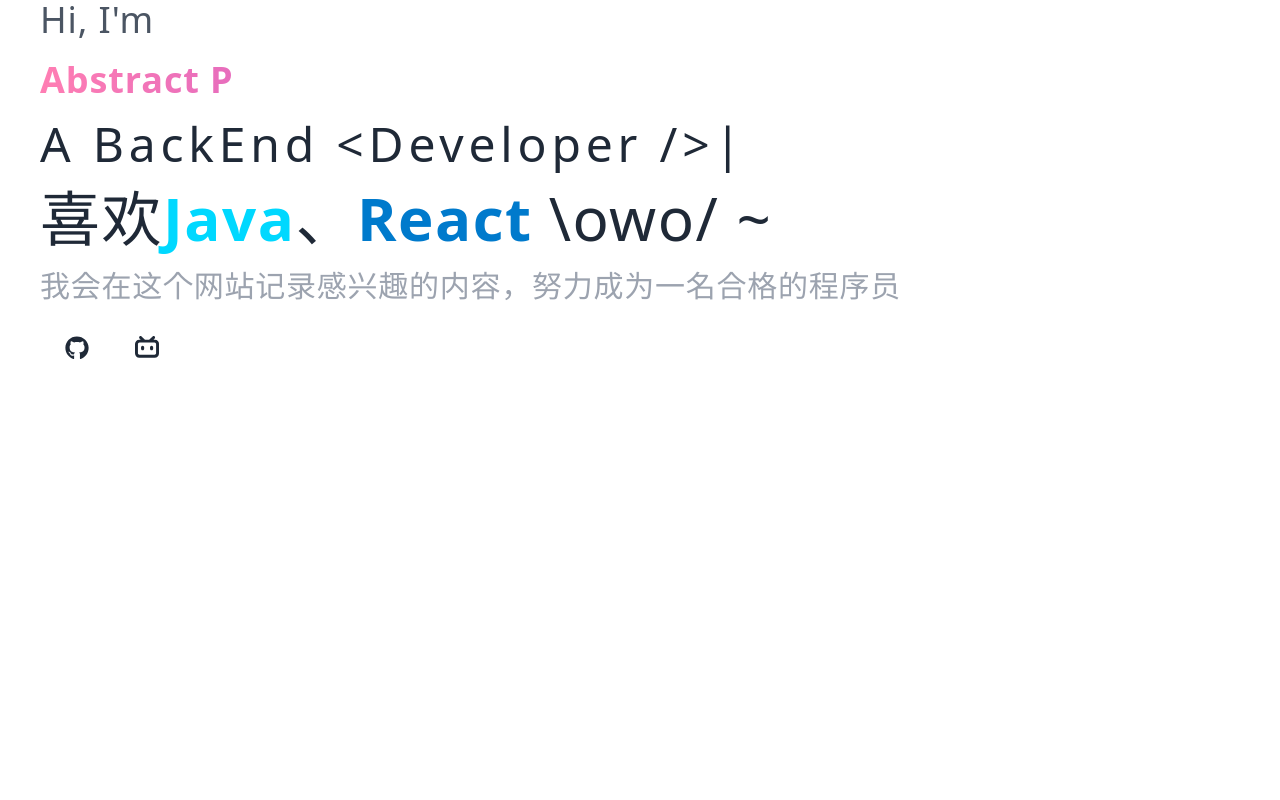
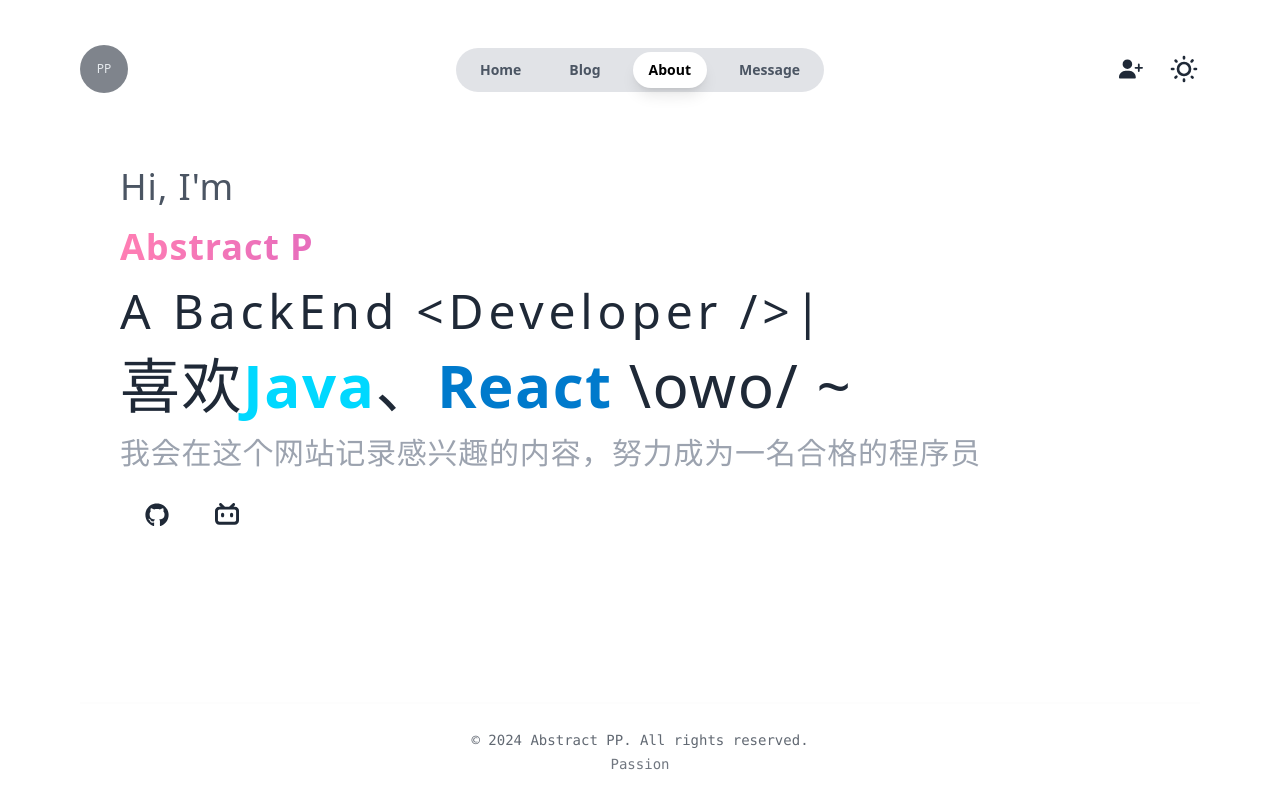
Before and after one commit to Zhiyong0105/PersonWebsite, a React (Vite) app in the folder Frontend/my-react-app/: page /about in a window 1280 px wide. Built offline with nearby package versions, Linux system fonts and the light colour scheme.

Commit message:
完成moblie布局下菜单显示问题

```diff
--- a/Frontend/my-react-app/package.json
+++ b/Frontend/my-react-app/package.json
@@ -16,6 +16,7 @@
     "@uiw/react-md-editor": "^4.0.4",
     "axios": "^1.7.9",
     "class-variance-authority": "^0.7.1",
+    "clsx": "^2.1.1",
     "daisyui": "^4.12.14",
     "framer-motion": "^11.13.1",
     "highlight.js": "^11.11.0",
@@ -34,7 +35,8 @@
     "rehype-slug": "^6.0.0",
     "rehype-toc": "^3.0.2",
     "remark-math": "^6.0.0",
-    "remark-toc": "^9.0.0"
+    "remark-toc": "^9.0.0",
+    "tailwind-merge": "^2.5.5"
   },
   "devDependencies": {
     "@eslint/js": "^9.15.0",
--- a/Frontend/my-react-app/src/App.jsx
+++ b/Frontend/my-react-app/src/App.jsx
@@ -31,7 +31,7 @@
           }
         />
         <Route
-          path="/blog"
+          path="/article"
           element={
             <RootLayout>
               <ListArticle />
@@ -49,7 +49,9 @@
         <Route
           path="/about"
           element={
-             <Home />
+            <RootLayout>
+              <Home />
+            </RootLayout>
           }
         />
         <Route
--- a/Frontend/my-react-app/src/components/ListArticle.jsx
+++ b/Frontend/my-react-app/src/components/ListArticle.jsx
@@ -32,7 +32,7 @@
 <div className="container mx-auto px-4 py-8 justify-center items-center">
   {/* <SearchArticle /> */}
 
-  <h1 className="text-3xl font-bold mb-6 text-black-500 dark:text-white">
+  <h1 className="text-3xl font-bold mb-6 text-black-500 ">
     最新文章
   </h1>
   <div className="grid gap-6 sm:grid-cols-1 md:grid-cols-2 lg:grid-cols-2 justify-center items-cente dark:text-white">
--- a/Frontend/my-react-app/src/components/Login.jsx
+++ b/Frontend/my-react-app/src/components/Login.jsx
@@ -3,6 +3,8 @@
 import SignIn from "./SignIn";
 import Register from "./Register";
 import CustomAlert from "./CustomAlert";
+import { FaUserPlus } from "react-icons/fa6";
+
 export default function FloatingAuthModal({toggleToSwithUserButton}) {
   const [isOpen, setIsOpen] = useState(false); // 控制模态框是否打开
   const [isRegister, setIsRegister] = useState(false); // 当前是否为注册状态
@@ -23,11 +25,13 @@
     <div className="flex   ">
       {/* 打开模态框的按钮 */}
       <button
-        className="btn bg-transparent w-24 flex items-center justify-center space-x-2"
+        className="btn bg-transparent btn-ghost w-18 flex items-center justify-center space-x-2"
         onClick={() => setIsOpen(true)}
       >
         <div className="flex justify-center items-center space-x-2">
-  <span className="text-slate-500 text-sm">Log in</span>
+  {/* <span className="text-slate-500 text-sm">Log in</span> */}
+  <FaUserPlus className="h-6 w-6"/>
+
   {/* <span aria-hidden="true" className="text-slate-500 text-sm">&rarr;</span> */}
         </div>
 
@@ -45,14 +49,14 @@
     >
       {/* 模态框内容 */}
       <motion.div
-            className="relative flex w-[900px] h-[500px] bg-white rounded-lg shadow-lg overflow-hidden"
+        className="relative flex flex-col sm:flex-row w-full max-w-sm sm:max-w-[900px] h-auto sm:h-[500px] bg-white rounded-lg shadow-lg overflow-hidden"
         initial={{ scale: 0.8, opacity: 0 }}
         animate={{ scale: 1, opacity: 1 }}
         exit={{ scale: 0.8, opacity: 0 }}
         transition={{ duration: 0.4, ease: "easeInOut" }}
       >
         {alert.show && (
-              <div className=" absolute top-4 left-1/2 transform -translate-x-1/2 z-50  p-4 ">
+          <div className="absolute top-4 left-1/2 transform -translate-x-1/2 z-50 p-4">
             <CustomAlert
               message={alert.message}
               type={alert.type}
@@ -83,17 +87,15 @@
 
         {/* 左侧动态部分 */}
         <motion.div
-              className={`absolute top-0 left-0 w-1/2 h-full bg-gradient-to-t ${
-                isRegister
-                  ? "from-blue-100 to-blue-300"
-                  : "from-pink-100 to-pink-300"
+          className={`w-full sm:w-1/2 h-[200px] sm:h-full bg-gradient-to-t ${
+            isRegister ? "from-blue-100 to-blue-300" : "from-pink-100 to-pink-300"
           } flex flex-col items-center justify-center`}
           initial={{ x: isRegister ? "100%" : "0%", opacity: 0 }}
           animate={{ x: isRegister ? "100%" : "0%", opacity: 1 }}
           exit={{ x: isRegister ? "100%" : "-100%", opacity: 0 }}
           transition={{ duration: 0.5, ease: "easeInOut" }}
         >
-              <h1 className="text-3xl font-bold text-gray-800 text-center">
+          <h1 className="text-2xl sm:text-3xl font-bold text-gray-800 text-center">
             {!isRegister ? "欢迎回来" : "欢迎"}
           </h1>
           <p className="text-sm text-gray-600 mt-2 text-center">
@@ -103,21 +105,29 @@
 
         {/* 右侧动态表单部分 */}
         <motion.div
-              className="absolute top-0 right-0 w-1/2 h-full bg-white flex flex-col items-center justify-center"
+          className="w-full sm:w-1/2 h-auto sm:h-full bg-gray-50 flex flex-col items-center justify-center p-4"
           initial={{ x: isRegister ? "-100%" : "0%", opacity: 0 }}
           animate={{ x: isRegister ? "-100%" : "0%", opacity: 1 }}
           exit={{ x: isRegister ? "-100%" : "100%", opacity: 0 }}
           transition={{ duration: 1, ease: "easeInOut" }}
           key={isRegister ? "register" : "login"}
         >
-              <h2 className="text-xl font-bold mb-6 text-center">
+          <h2 className="text-lg sm:text-xl font-bold mb-6 text-center">
             {isRegister ? "注册" : "登录"}
           </h2>
-              <div className="w-4/5 flex flex-col items-center">
+          <div className="w-full sm:w-4/5 flex flex-col items-center">
             {isRegister ? (
-                  <Register toggleToLogin={toggleToLogin} setAlert={setAlert} toggleToClose={toggleToClose}/>
+              <Register
+                toggleToLogin={toggleToLogin}
+                setAlert={setAlert}
+                toggleToClose={toggleToClose}
+              />
             ) : (
-                  <SignIn toggleToRegister={toggleToRegister} toggleToSwithUserButton={toggleToSwithUserButton} setAlert={setAlert}/>
+              <SignIn
+                toggleToRegister={toggleToRegister}
+                toggleToSwithUserButton={toggleToSwithUserButton}
+                setAlert={setAlert}
+              />
             )}
           </div>
         </motion.div>
--- /dev/null
+++ b/Frontend/my-react-app/src/components/MobileMenu.jsx
@@ -0,0 +1,118 @@
+import { useState, useEffect } from "react";
+import { useLocation } from "react-router-dom";
+import { ChevronDown } from "lucide-react";
+import { motion, AnimatePresence } from "framer-motion";
+import cn from "./lib/utils";
+
+const navigationItems = [
+  { name: "Home", href: "/home" },
+  { name: "Blog", href: "/blog" },
+  { name: "About", href: "/about" },
+  { name: "Message", href: "/message" },
+];
+
+export default function NavBar() {
+  const location = useLocation(); // 获取当前路径
+  const currentPage = location.pathname.split("/")[1] || "home";
+  const [open, setOpen] = useState(false);
+
+  useEffect(() => {
+    setOpen(false); // 切换路径时关闭菜单
+  }, [location]);
+
+  const getLinkClass = (href) =>
+    cn(
+      "block px-4 py-2 text-sm rounded-md transition-colors duration-150",
+      location.pathname === href
+        ? "font-bold text-primary bg-gray-100"
+        : "text-gray-600 hover:bg-gray-100 hover:text-black"
+    );
+
+  return (
+    <div>
+      {/* Mobile Navigation */}
+      <div className="sm:hidden">
+        <div className="relative">
+          {/* Trigger Button */}
+          <button
+            onClick={() => setOpen((prev) => !prev)}
+            className="flex items-center bg-gray-200 text-gray-800 shadow-md hover:bg-gray-300 rounded-full px-4 py-2"
+            aria-expanded={open}
+          >
+            <span className="pr-1">
+              {currentPage === "home"
+                ? "Home"
+                : currentPage[0].toUpperCase() + currentPage.slice(1)}
+            </span>
+            <ChevronDown size={15} />
+          </button>
+
+          {/* Dropdown Menu with Animation */}
+          <AnimatePresence>
+            {open && (
+              <motion.div
+                className="absolute left-0 w-full mt-2 bg-white shadow-lg rounded-md z-10"
+                initial={{ opacity: 0, y: -10 }}
+                animate={{ opacity: 1, y: 0 }}
+                exit={{ opacity: 0, y: -10 }}
+                transition={{ duration: 0.2 }}
+              >
+                <ul className="flex flex-col py-2">
+                  {navigationItems.map((item) => (
+                    <motion.li
+                      key={item.href}
+                      whileHover={{ scale: 1.02 }}
+                      className="px-4"
+                    >
+                      <a href={item.href} className={getLinkClass(item.href)}>
+                        {item.name}
+                      </a>
+                    </motion.li>
+                  ))}
+                </ul>
+              </motion.div>
+            )}
+          </AnimatePresence>
+        </div>
+      </div>
+
+      {/* Desktop Navigation */}
+      <div className="hidden sm:flex justify-center items-center col-span-2 mt-0.5 h-14">
+        <ul className="flex items-center justify-center bg-gray-100 rounded-full px-2 py-1 space-x-4">
+          {navigationItems.map((item) => (
+            <motion.li
+              key={item.name}
+              className="relative"
+              whileHover={{ scale: 1.05 }}
+            >
+              <a
+                href={item.href}
+                className={cn(
+                  "px-4 py-2 rounded-full font-bold text-sm",
+                  location.pathname === item.href
+                    ? "text-primary bg-gray-200"
+                    : "text-gray-600 hover:text-black hover:bg-gray-100"
+                )}
+              >
+                {item.name}
+              </a>
+              {location.pathname === item.href && (
+                <motion.div
+                  className="absolute inset-0 bg-gray-200 rounded-full"
+                  layoutId="underline"
+                  initial={{ scale: 0.9, opacity: 0 }}
+                  animate={{ scale: 1, opacity: 1 }}
+                  transition={{
+                    type: "spring",
+                    stiffness: 300,
+                    damping: 20,
+                  }}
+                />
+              )}
+            </motion.li>
+          ))}
+        </ul>
+      </div>
+    </div>
+  );
+}
--- a/Frontend/my-react-app/src/components/Navbar.jsx
+++ b/Frontend/my-react-app/src/components/Navbar.jsx
@@ -1,52 +1,88 @@
-import { Link } from "react-router-dom";
+import { Link,useLocation } from "react-router-dom";
 import { motion } from "framer-motion";
+import MobileMenu from "./MobileMenu"
+import { IoIosArrowDown } from "react-icons/io";
 
 const navigationItems = [
   { name: "Home", href: "/home" },
-  { name: "Blog", href: "/blog" },
+  { name: "Blog", href: "/article" },
   { name: "About", href: "/about" },
   { name: "Message", href: "/message" },
 ];
 
-function Navbar({ page }) {
+const Navbar = ({ page }) => {
+const location = useLocation();
+
+const isSelected = (href) => page === href;
+
+const NavItem = ({ item }) => {
+    const selected = isSelected(item.href);
+
     return (
-    <div className="justify-center col-span-2 mt-0.5 sm:flex h-14">
-      <ul className="items-center justify-center bg-[#f2f2f21a] rounded-full sm:flex px-2 py-1">
-        {navigationItems.map((item) => {
-          const isSelected = page === item.href;
-          return (
-            <motion.li key={item.name} className="relative">
-              {isSelected && (
+      <motion.li
+        className="relative flex items-center justify-center"
+        aria-selected={selected}
+        tabIndex={0}
+      >
+        {selected && (
           <>
             <motion.div
-                    className="absolute left-1/4 w-1/2 mx-auto border-t-[3px] rounded-full shadow-[0_20px_100px_8px_#fff]"
-                    layoutId="selected"
-                  ></motion.div>
-                  <motion.div
-                    className="absolute top-0.5 bottom-0.5 w-full bg-[#f2f2f20d] rounded-full"
-                    layoutId="selecteddiv"
+              className="absolute top-0 left-0 w-full h-full bg-white rounded-full shadow-lg"
+              layoutId="selected" // This ensures smooth transitions
+              initial={{ scale: 0.8, opacity: 0.5 }} // 初始状态：缩小且透明
+              animate={{ scale: 1, opacity: 1 }} // 动画结束状态：正常大小和不透明
+              transition={{
+                type: "spring", // 使用弹性动画
+                stiffness: 100, // 刚度，值越大弹性越强
+                damping: 10, // 阻尼，值越小振幅越大
+                mass: 0.5, // 影响弹性速度
+              }}
             ></motion.div>
           </>
         )}
-              <Link to={item.href}>
+        <Link to={item.href} >
           <motion.div
-                  whileHover={{
-                    backgroundColor: "#f2f2f20d",
-                  }}
-                  className={`px-4 py-3 rounded-full ${
-                    ["Home", "Blog", "About"].includes(item.name) ? "tracking-widest" : "tracking-tight"
-                  } font-bold text-sm`}
+            whileHover={{ scale: 1.05, transition: { duration: 0.2 } }}
+            className={`relative px-4 py-2 rounded-full font-bold text-sm ${
+              selected ? "text-black" : "text-gray-600"
+            }`}
           >
             {item.name}
           </motion.div>
         </Link>
       </motion.li>
     );
-        })}
+  };
+
+  return (
+    <div className="flex justify-center items-center col-span-2 mt-0.5  sm:flex h-14">
+      <ul className=" items-center justify-center bg-gray-300/65  rounded-full hidden sm:flex px-2 py-1 space-x-4">
+        {navigationItems.map((item) => (
+          <NavItem key={item.name} item={item} />
+        ))}
       </ul>
+    <div className="flex items-center justify-center sm:hidden">
+        {/* <MobileMenu /> */}
+    <details className="dropdown">
+      <summary className="btn btn-md btn-ghost flex items-center justify-between">
+        Menu
+        <IoIosArrowDown className="h-6 w-6 ml-2" />
+      </summary>
+      <ul className="menu dropdown-content bg-base-100 rounded-box z-[1] w-52 p-2 shadow">
+        {navigationItems.map((item) => (
+          <li key={item.href}>
+            <a href={item.href} className="hover:bg-gray-100 rounded-md">
+              {item.name}
+            </a>
+          </li>
+        ))}
+      </ul>
+    </details>
       </div>
-  );
-}
+    </div>
 
 
+  );
+};
+
 export default Navbar;
--- a/Frontend/my-react-app/src/components/SignIn.jsx
+++ b/Frontend/my-react-app/src/components/SignIn.jsx
@@ -85,12 +85,12 @@
       >
         登录
       </button>
-      <p
+      {/* <p
         className="text-center text-sm mt-4 text-blue-500 cursor-pointer hover:underline"
         onClick={toggleToRegister}
       >
         没有账号？去注册
-      </p>
+      </p> */}
     </form>
   );
 };
--- a/Frontend/my-react-app/src/components/lib/utils.js
+++ b/Frontend/my-react-app/src/components/lib/utils.js
@@ -1,6 +1,6 @@
 import { clsx } from "clsx";
 import { twMerge } from "tailwind-merge"
 
-export function cn(...inputs) {
+export default function cn(...inputs) {
   return twMerge(clsx(inputs));
 }
--- a/Frontend/my-react-app/tailwind.config.js
+++ b/Frontend/my-react-app/tailwind.config.js
@@ -1,9 +1,10 @@
 module.exports = {
   content: ["./src/**/*.{html,js,jsx}"],
+
     daisyui: {
     themes: true, // false: only light + dark | true: all themes | array: specific themes like this ["light", "dark", "cupcake"]
   },
-  darkMode: 'class',
+
   theme: {
 
     extend: {
```
Also changed, not shown: Frontend/my-react-app/src/components/UserButton.jsx (+6 -1 lines), 1 other file (tests, documents, lock files or other folders). Lines whose indentation alone changed are shown as unchanged.
